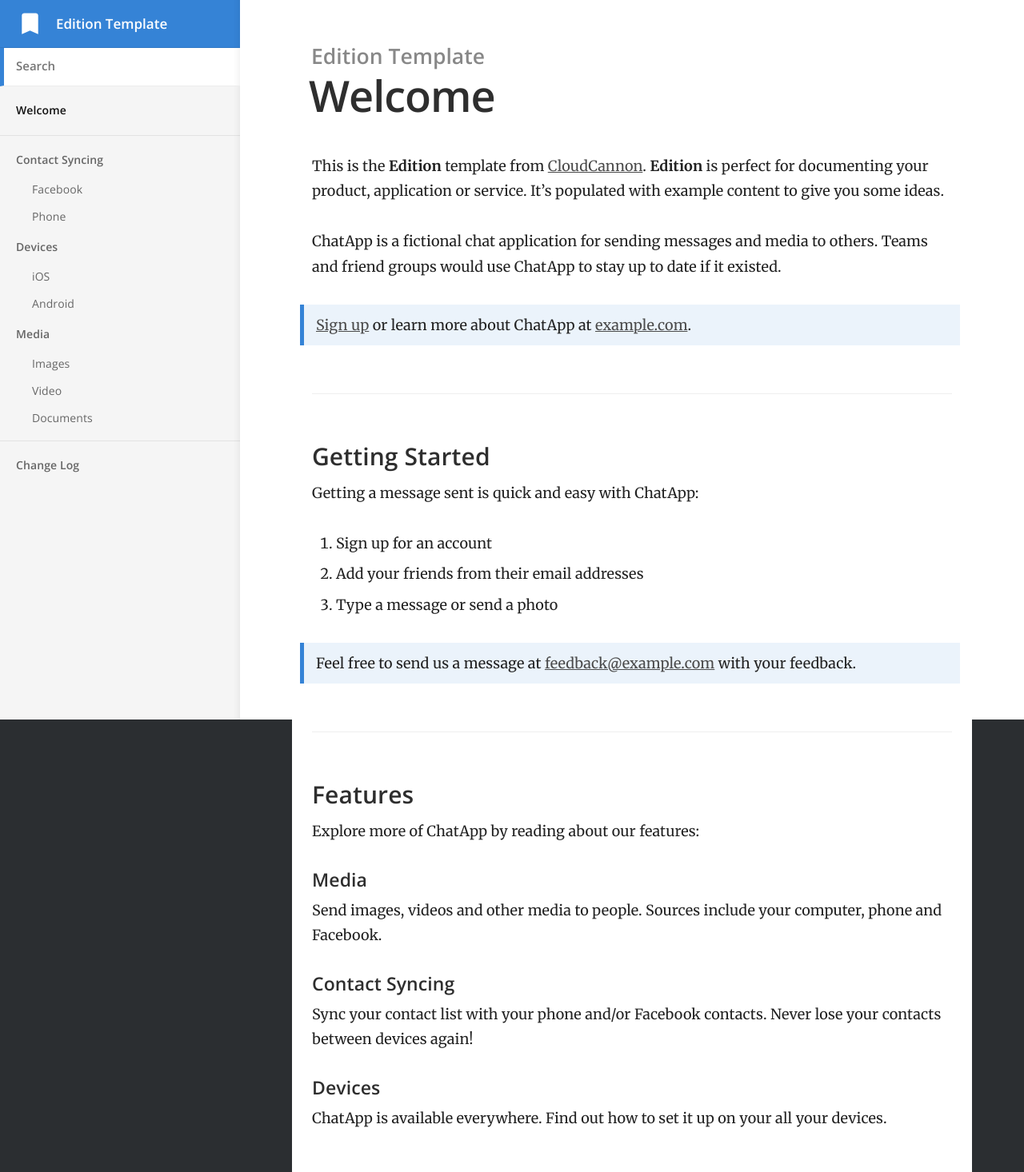
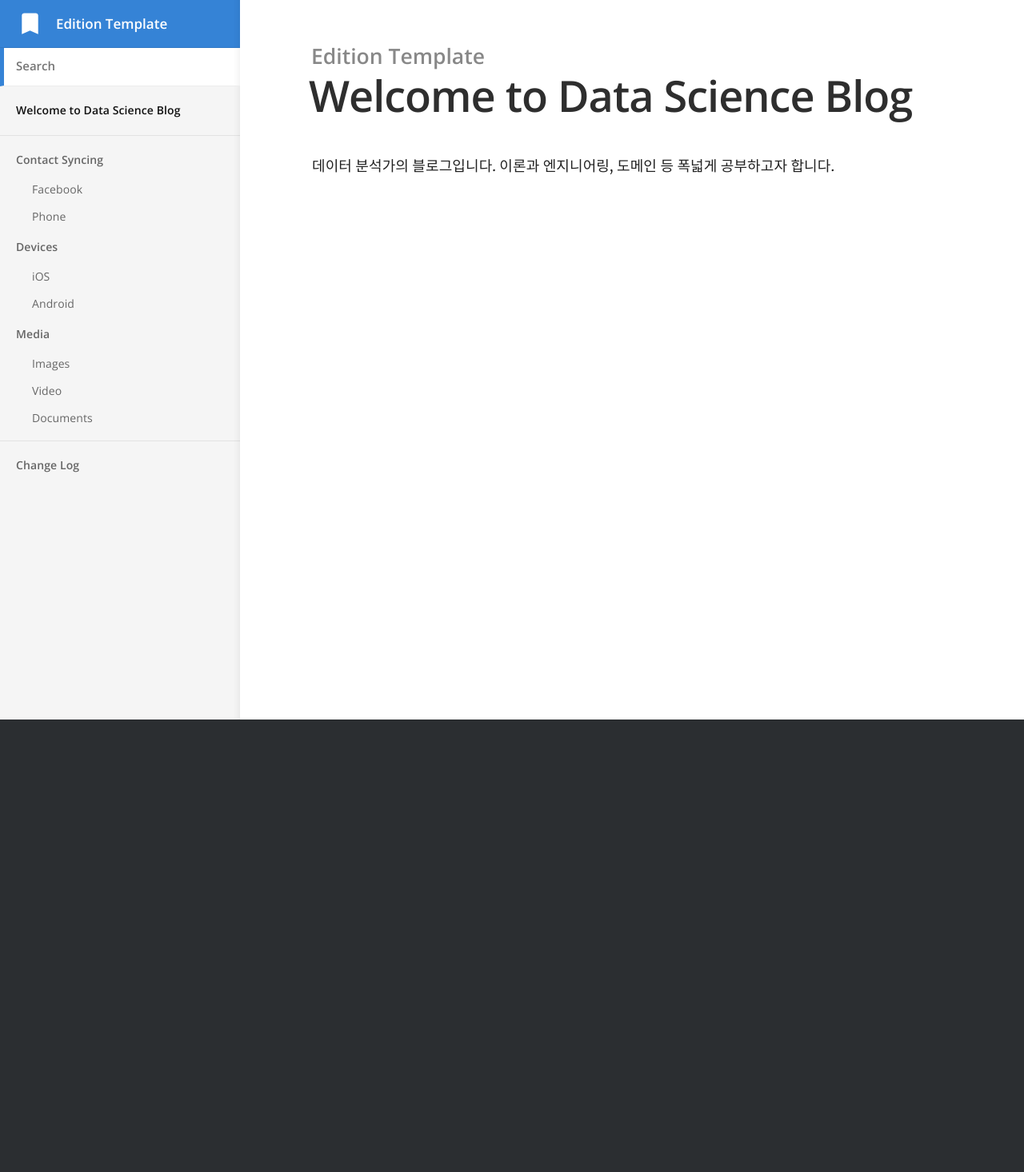
Before and after one commit to yrk3434/yrk3434.github.io, a Jekyll site: the page built from index.md, in a window 1280 px wide. Shown: the whole page at 80% size. Built offline with Jekyll 4.4.1, drawn with Linux system fonts in a browser that asks for light colours; after the commit the page ends 900 px from its top, so only the background shows below that.

Commit message:
Update index.md

```diff
--- a/index.md
+++ b/index.md
@@ -1,38 +1,6 @@
 ---
-title: Welcome
+title: Welcome to Data Science Blog
 ---
 
-This is the **Edition** template from [CloudCannon](http://cloudcannon.com/).
-**Edition** is perfect for documenting your product, application or service.
-It's populated with example content to give you some ideas.
-
-ChatApp is a fictional chat application for sending messages and media to others.
-Teams and friend groups would use ChatApp to stay up to date if it existed.
-
-> [Sign up](http://example.com/signup) or learn more about ChatApp at [example.com](http://example.com/).
-
-### Getting Started
-
-Getting a message sent is quick and easy with ChatApp:
-
-1. Sign up for an account
-2. Add your friends from their email addresses
-3. Type a message or send a photo
-
-> Feel free to send us a message at [feedback@example.com](mailto:feedback@example.com) with your feedback.
-
-### Features
-
-Explore more of ChatApp by reading about our features:
-
-#### Media
-
-Send images, videos and other media to people. Sources include your computer, phone and Facebook.
-
-#### Contact Syncing
-
-Sync your contact list with your phone and/or Facebook contacts. Never lose your contacts between devices again!
-
-#### Devices
-
-ChatApp is available everywhere. Find out how to set it up on your all your devices.
+데이터 분석가의 블로그입니다.
+이론과 엔지니어링, 도메인 등 폭넓게 공부하고자 합니다.
```
